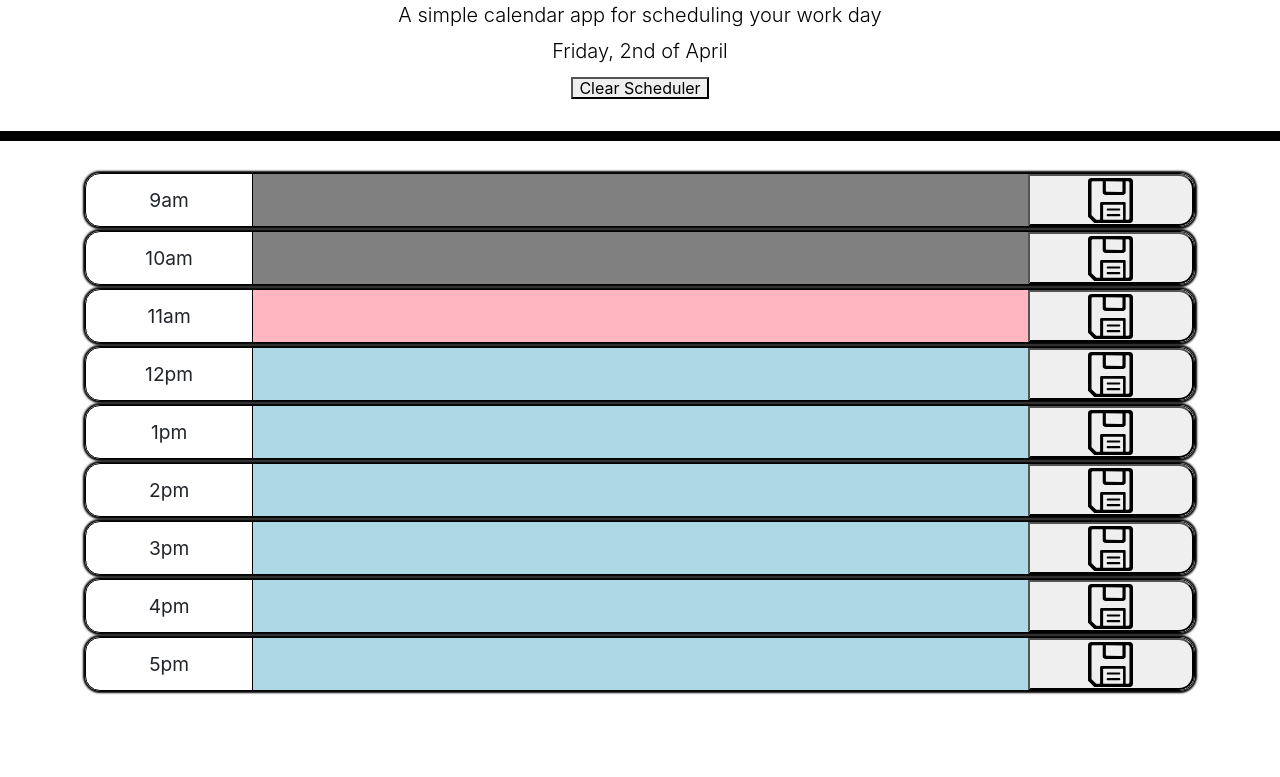
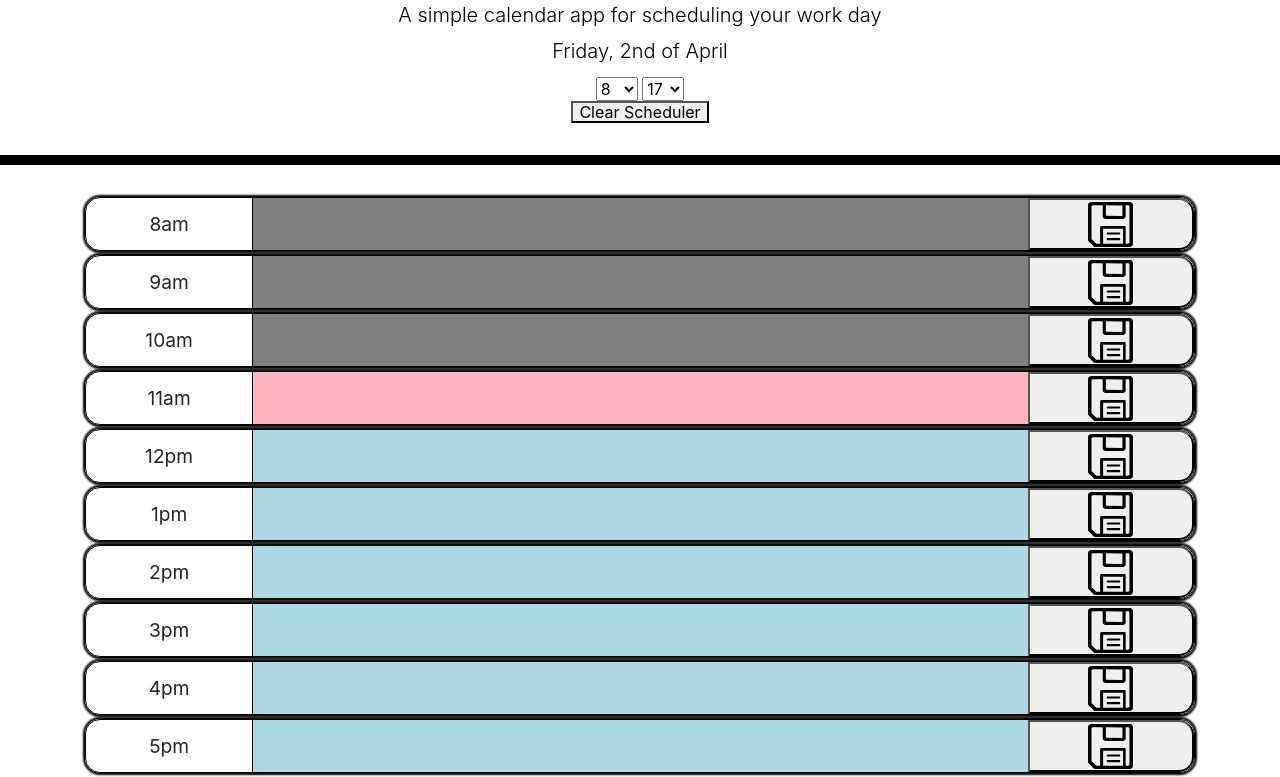
Before and after one commit to Au-RiZeR/Day-Planner, a plain HTML site: page index.html in a window 1280 px wide. Shown: the part 121-898 px from the top of the page. Before the commit the page ends 816 px from the top, so only its background shows below. Drawn offline with nearby package versions, Linux system fonts and the light colour scheme.

Commit message:
added a bunch of extra Javascript so that you can control your day length

```diff
--- a/index.html
+++ b/index.html
@@ -1,23 +1,14 @@
 <!DOCTYPE html>
 <html lang="en">
+
 <head>
   <meta charset="UTF-8" />
   <meta name="viewport" content="width=device-width, initial-scale=1.0" />
   <meta http-equiv="X-UA-Compatible" content="ie=edge" />
-    <link
-      rel="stylesheet"
-      href="https://stackpath.bootstrapcdn.com/bootstrap/4.3.1/css/bootstrap.min.css"
-    />
-    <link
-      rel="stylesheet"
-      href="https://use.fontawesome.com/releases/v5.8.1/css/all.css"
-      integrity="sha384-50oBUHEmvpQ+1lW4y57PTFmhCaXp0ML5d60M1M7uH2+nqUivzIebhndOJK28anvf"
-      crossorigin="anonymous"
-    />
-    <link
-      href="https://fonts.googleapis.com/css?family=Open+Sans&display=swap"
-      rel="stylesheet"
-    />
+  <link rel="stylesheet" href="https://stackpath.bootstrapcdn.com/bootstrap/4.3.1/css/bootstrap.min.css" />
+  <link rel="stylesheet" href="https://use.fontawesome.com/releases/v5.8.1/css/all.css"
+    integrity="sha384-50oBUHEmvpQ+1lW4y57PTFmhCaXp0ML5d60M1M7uH2+nqUivzIebhndOJK28anvf" crossorigin="anonymous" />
+  <link href="https://fonts.googleapis.com/css?family=Open+Sans&display=swap" rel="stylesheet" />
   <link rel="stylesheet" href="style.css" />
   <title>Work Day Scheduler</title>
 </head>
@@ -27,6 +18,10 @@
     <h1 class="display-3">Work Day Scheduler</h1>
     <p class="lead">A simple calendar app for scheduling your work day</p>
     <p id="currentDay" class="lead"></p>
+    <div>
+      <select name="begin" id="begin"></select>
+      <select name="end" id="end"></select>
+    </div>
     <button id="clear">Clear Scheduler</button>
   </header>
   <div class="container" id="day">
@@ -35,4 +30,5 @@
   <script src="https://cdnjs.cloudflare.com/ajax/libs/moment.js/2.24.0/moment.min.js"></script>
   <script src="./script.js"></script>
 </body>
+
 </html>
--- a/script.js
+++ b/script.js
@@ -2,12 +2,44 @@ $(document).ready(function () {
     // set todays date
     var today = moment().format('dddd, Do of MMMM')
     document.getElementById("currentDay").innerText = today;
-    // Check for saved data to be used once loaded
+    var startOfDay = localStorage.getItem('beginHour')
+    var endOfDay = localStorage.getItem('endHour')
+    var container = document.getElementById('day')
+    if (startOfDay == null || endOfDay == null) {
+        startOfDay = 8
+        endOfDay = 17
+    }
+    $("select").change(function (e) {
+        e.preventDefault();
+        startOfDay = document.getElementById("begin").value
+        endOfDay = document.getElementById("end").value
+        localStorage.setItem('beginHour', startOfDay)
+        localStorage.setItem('endHour', endOfDay)
+        console.log(endOfDay)
+        console.log(startOfDay)
+        setDay()
+    });
     onLoad()
     function onLoad() {
-        // Create each of the timeblocks
-        for (let i = 9; i <= 17; i++) {
-            var container = document.getElementById('day')
+        for (let i = 1; i <= 24; i++) {
+            var begin = document.getElementById('begin')
+            var end = document.getElementById('end')
+            var option1 = document.createElement('option')
+            var option2 = document.createElement('option')
+            option1.value = i
+            option1.textContent = i
+            option2.value = i
+            option2.textContent = i
+            begin.appendChild(option1);
+            end.appendChild(option2);
+        }
+        $('#begin').val(startOfDay);
+        $('#end').val(endOfDay);
+        setDay()
+    }
+    function setDay() {
+        container.innerHTML = '';
+        for (let i = Number(startOfDay); i <= Number(endOfDay); i++) {
             var div = document.createElement("div")
             var span = document.createElement('span')
             var textArea = document.createElement('textarea')
@@ -19,8 +51,10 @@ $(document).ready(function () {
             }
             if (time == 12) {
                 time = `${time}pm`
-            } if (time > 12) {
-                time = `${time -12}pm`
+            } if (time > 12 && time != 24) {
+                time = `${time - 12}pm`
+            } if (time == 24) {
+                time = `${time}am`
             }
             span.textContent = time
             textArea.id = `${i}text`
@@ -35,18 +69,21 @@ $(document).ready(function () {
             div.appendChild(button)
             container.appendChild(div)
         }
-        for (let i = 8; i < 18; i++) {
+        for (let i = Number(startOfDay); i < Number(endOfDay); i++) {
             if (localStorage.getItem(i) != null) {
                 document.getElementById(`${i}text`).innerText = (localStorage.getItem(i))
             }
         }
     }
     // Update coloured codes for past present and future hours
-    x = setInterval(function() {
+    x = setInterval(function () {
         var currentHour = moment().format('H')
         document.getElementById(`${currentHour}text`).style.backgroundColor = "lightpink";
-        for (let i = 9; i < moment().format('H'); i++) {
-            document.getElementById(`${i}text`).style.backgroundColor = "grey";
+        for (let i = Number(startOfDay); i < currentHour; i++) {
+            let item = document.getElementById(`${i}text`);
+            if (item != null) {
+                item.style.backgroundColor = "grey";
+            }
         }
     }, 100);
     // Save button to save hour inputs individually
@@ -60,9 +97,12 @@ $(document).ready(function () {
     // Clear storage and all day planned cells
     $("#clear").click(function (e) {
         e.preventDefault();
-        localStorage.clear();
-        for (let i = 9; i < 18; i++) {
-                document.getElementById(`${i}text`).value = "";
+        for (let i = 1; i < 24; i++) {
+            let item = document.getElementById(`${i}text`);
+            localStorage.removeItem(i)
+            if (item != null) {
+                item.value = "";
+            }
         }
     });
 });
```
Lines whose indentation alone changed are shown as unchanged.
